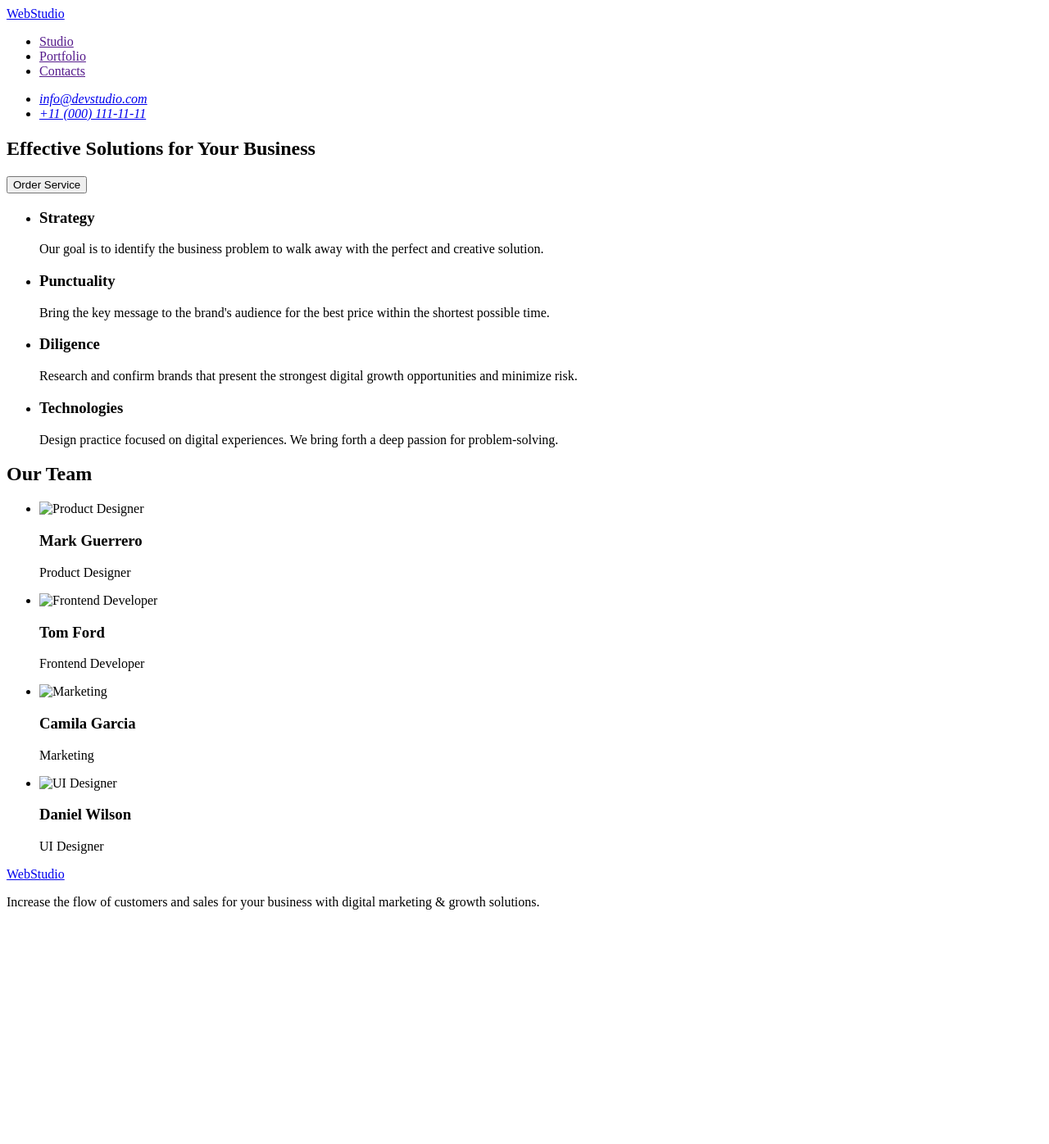
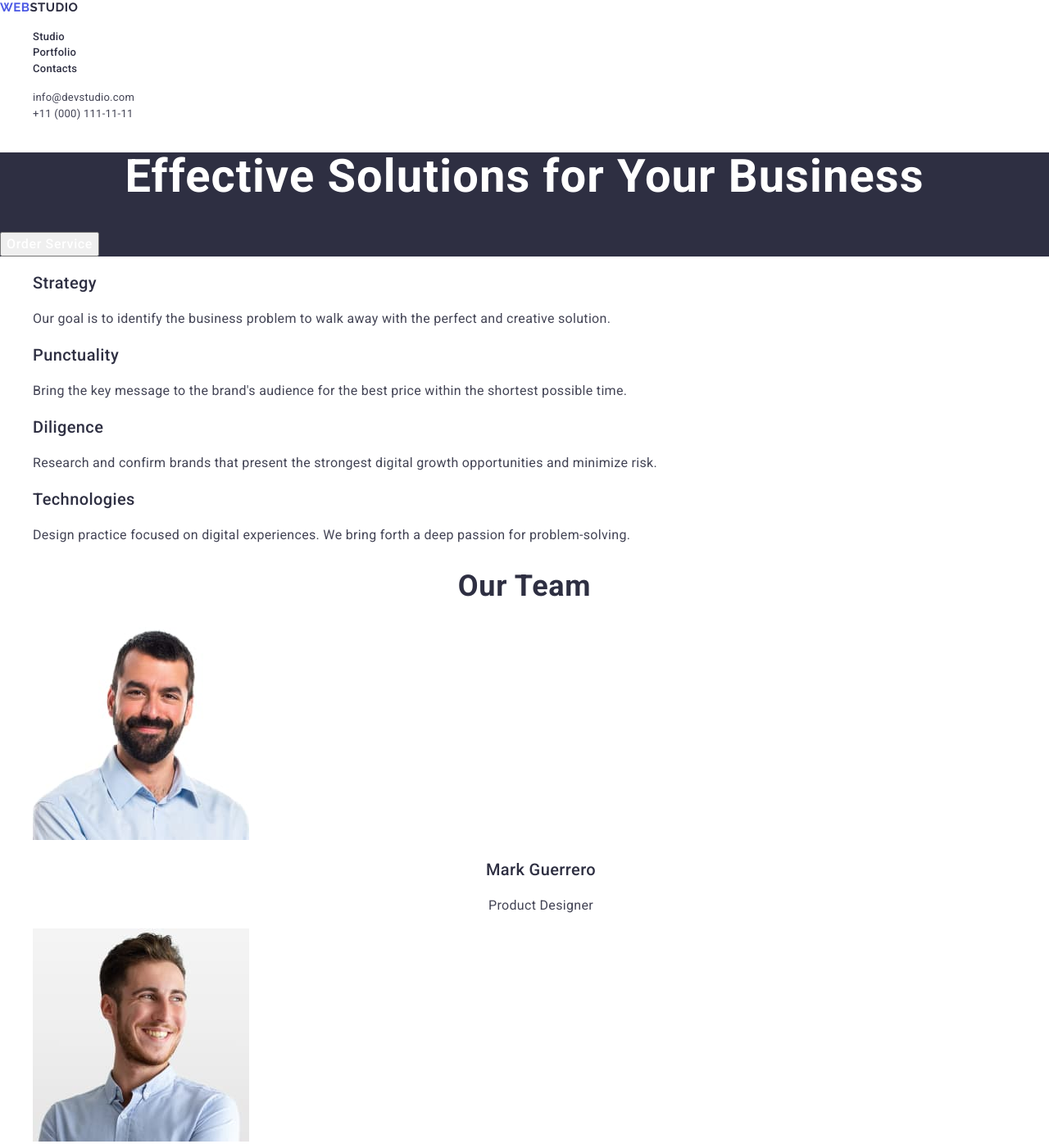
Before and after one commit to ivanvasilec/goit-markup-hw-02, a plain HTML site: page index.html in a window 1280 px wide. Shown: the top 1396 px of the page at 82% size. Before the commit the page ends 1126 px from the top, so only its background shows below. Drawn offline with nearby package versions, Linux system fonts and the light colour scheme.

Commit message:
goit-markup-hw-02

```diff
--- a/index.html
+++ b/index.html
@@ -5,27 +5,36 @@
     <meta charset="UTF-8">
     <meta name="viewport" content="width=device-width, initial-scale=1.0">
     <title>Document</title>
+    <link rel="preconnect" href="https://fonts.googleapis.com">
+    <link rel="preconnect" href="https://fonts.gstatic.com" crossorigin>
+    <link
+        href="https://fonts.googleapis.com/css2?family=Montserrat:wght@400;700&family=Raleway:wght@700&family=Roboto:wght@400;500;700&display=swap"
+        rel="stylesheet">
+        <link rel="stylesheet" href="https://cdnjs.cloudflare.com/ajax/libs/normalize/8.0.1/normalize.min.css"
+            integrity="sha512-NhSC1YmyruXifcj/KFRWoC561YpHpc5Jtzgvbuzx5VozKpWvQ+4nXhPdFgmx8xqexRcpAglTj9sIBWINXa8x5w=="
+            crossorigin="anonymous" referrerpolicy="no-referrer">
+    <link rel="stylesheet" href="styles.css">
 </head>
 
 <body>
     <header>
         <nav>
-            <a href="./index.html">WebStudio</a>
+            <a class="logo" href="./index.html">Web<span class="logo-part">Studio</span></a>
             <ul>
-                <li><a href="">Studio</a></li>
-                <li><a href="">Portfolio</a></li>
-                <li><a href="">Contacts</a></li>
+                <li><a class="nav-link" href="">Studio</a></li>
+                <li><a class="nav-link" href="">Portfolio</a></li>
+                <li><a class="nav-link" href="">Contacts</a></li>
             </ul>
         </nav>
-        <address>
+        <address class="address">
             <ul>
                 <li>
-                    <a href="mailto:info@devstudio.com" target="_blank" rel="noopener noreferrer nofollow">
+                    <a class="address-link" href="mailto:info@devstudio.com" target="_blank" rel="noopener noreferrer nofollow">
                         info@devstudio.com
                     </a>
                 </li>
                 <li>
-                    <a href="tel:+110001111111" target="_blank" rel="noopener noreferrer nofollow">
+                    <a class="address-link" href="tel:+110001111111" target="_blank" rel="noopener noreferrer nofollow">
                         +11 (000) 111-11-11
                     </a>
                 </li>
@@ -33,64 +42,101 @@
         </address>
     </header>
     <main>
-        <section>
-            <h1>Effective Solutions for Your Business</h1>
-            <button type="button">Order Service</button>
+        <!-- hero title -->
+        <section class="hero">
+            <h1 class="hero-title">Effective Solutions for Your Business</h1>
+            <button class="hero-order" type="button">Order Service</button>
         </section>
-        <section>
-            <h2 hidden>Strategy</h2>
-            <ul>
-                <li>
-                    <h3>Strategy</h3>
-                    <p>Our goal is to identify the business
+        <!-- advetages -->
+        <section class="adventages">
+            <ul class="adventages-list">
+                <li class="adventages-item">
+                    <h3 class="adventages-subtitle">Strategy</h3>
+                    <p class="adventages-item-text">Our goal is to identify the business
                         problem to walk away with the perfect and creative solution.</p>
                 </li>
-                <li>
-                    <h3>Punctuality</h3>
-                    <p>Bring the key message to the brand's audience for the best price within the shortest possible
+                <li class="adventages-item">
+                    <h3 class="adventages-subtitle">Punctuality</h3>
+                    <p class="adventages-item-text">Bring the key message to the brand's audience for the best price within the shortest possible
                         time.</p>
                 </li>
-                <li>
-                    <h3>Diligence</h3>
-                    <p>Research and confirm brands that present the strongest digital growth opportunities and minimize
+                <li class="adventages-item">
+                    <h3 class="adventages-subtitle">Diligence</h3>
+                    <p class="adventages-item-text">Research and confirm brands that present the strongest digital growth opportunities and minimize
                         risk.</p>
                 </li>
-                <li>
-                    <h3>Technologies</h3>
-                    <p>Design practice focused on digital experiences. We bring forth a deep passion for
+                <li class="adventages-item">
+                    <h3 class="adventages-subtitle">Technologies</h3>
+                    <p class="adventages-item-text">Design practice focused on digital experiences. We bring forth a deep passion for
                         problem-solving.</p>
                 </li>
             </ul>
         </section>
-        <section>
-            <h2>Our Team</h2>
-            <ul>
-                <li>
-                    <img src="./images1.jpg" alt="Product Designer" width="264" height="260">
-                    <h3>Mark Guerrero</h3>
-                    <p>Product Designer</p>
+        <!-- Team -->
+        <section class="team">
+            <h2 class="team-item">Our Team</h2>
+            <ul class="team-list-title">
+                <li class="team-list">
+                    <img src="./img/images1.jpg" alt="Product Designer" width="264" height="260" class="team-item-picture">
+                    <h3 class="team-item-title">Mark Guerrero</h3>
+                    <p class="team-item-text">Product Designer</p>
                 </li>
-                <li>
-                    <img src="./images2.jpg" alt="Frontend Developer" width="264" height="260">
-                    <h3>Tom Ford</h3>
-                    <p>Frontend Developer</p>
+                <li class="team-list">
+                    <img src="./img/images2.jpg" alt="Frontend Developer" width="264" height="260" class="team-item-picture">
+                    <h3 class="team-item-title">Tom Ford</h3>
+                    <p class="team-item-text">Frontend Developer</p>
                 </li>
-                <li>
-                    <img src="./images3.jpg" alt="Marketing" width="264" height="260">
-                    <h3>Camila Garcia</h3>
-                    <p>Marketing</p>
+                <li class="team-list">
+                    <img src="./img/images3.jpg" alt="Marketing" width="264" height="260" class="team-item-picture">
+                    <h3 class="team-item-title">Camila Garcia</h3>
+                    <p class="team-item-text">Marketing</p>
+                <li class="team-list">
+                    <img src="./img/images4.jpg" alt="UI Designer" width="264" height="260" class="team-item-picture">
+                    <h3 class="team-item-title">Daniel Wilson</h3>
+                    <p class="team-item-text">UI Designer</p>
                 </li>
-                <li>
-                    <img src="./images4.jpg" alt="UI Designer" width="264" height="260">
-                    <h3>Daniel Wilson</h3>
-                    <p>UI Designer</p>
+            </ul>
+        </section>
+        <!-- section  Portfolio-->
+        <section class="portfolio">
+            <h2 class="portfolio-item">Our Portfolio</h2>
+            <ul class="portfolio-item-title">
+                <li class="portfolio-list">
+                    <img src="./img/img(12).jpg" alt="App" width="360" height="300" class="portfolio-images">
+                    <h3 class="portfolio-item-list">Banking App</h3>
+                    <p class="portfolio-title">App</p>
+                </li>
+                <li class="portfolio-list">
+                    <img src="./img/img(11).jpg" alt="Cashless Payment"  width="360" height="300" class="portfolio-images">
+                    <h3 class="portfolio-item-list">Cashless Payment</h3>
+                    <p class="portfolio-title">Marketing</p>
+                </li>
+                <li class="portfolio-list">
+                    <img src="./img/img(10).jpg" alt="App"  width="360" height="300" class="portfolio-images">
+                    <h3 class="portfolio-item-list">Meditation App</h3>
+                    <p class="portfolio-title">App</p>
+                </li>
+                <li class="portfolio-list">
+                    <img src="./img/img(9).jpg" alt="Marketing"  width="360" height="300" class="portfolio-images">
+                    <h3 class="portfolio-item-list">Taxi Service</h3>
+                    <p class="portfolio-title">Marketing</p>
+                </li>
+                <li class="portfolio-list">
+                    <img src="./img/img(8).jpg" alt="Design"  width="360" height="300" class="portfolio-images">
+                    <h3 class="portfolio-item-list">Screen Illustrations</h3>
+                    <p class="portfolio-title">Design</p>
+                </li>
+                <li class="portfolio-list">
+                    <img src="./img/img(7).jpg" alt="Marketing"  width="360" height="300" class="portfolio-images">
+                    <h3 class="portfolio-item-list">Online Courses</h3>
+                    <p class="portfolio-title">Marketing</p>
                 </li>
             </ul>
         </section>
     </main>
-    <footer>
-        <a href="./index.html">WebStudio</a>
-        <p>Increase the flow of customers and sales for your business with digital marketing & growth solutions.</p>
+    <footer class="footer">
+        <a class="footer-list" href="./index.html">Web<span class="footer-list-item">Studio</span></a>
+        <p class="footer-title">Increase the flow of customers and sales for your business with digital marketing & growth solutions.</p>
     </footer>
 
 </body>
--- /dev/null
+++ b/styles.css
@@ -0,0 +1,192 @@
+body {
+    font-family: roboto, sans-serif;
+     color: #434455;
+     background-color: #fff;
+}
+a {
+    text-decoration: none;
+}
+ul, ol {
+    list-style: none;
+}
+.logo {
+    font-family: Raleway, sans-serif;
+    font-weight: 700;
+        font-size: 15px;
+        line-height: 1.16667;
+        letter-spacing: 0.03em;
+        text-transform: uppercase;
+        color: #4d5ae5;
+}
+.logo-part{
+    color: #2e2f42;
+}
+.nav-link{
+    font-weight: 500;
+        font-size: 13px;
+        line-height: 1.5;
+        letter-spacing: 0.02em;
+        color: #2e2f42;
+}
+.nav-link:hover,
+.nav-link:focus{
+    color: #404bbf;
+}
+.address{
+    font-style: normal;
+}
+.address-link{
+        font-size: 13px;
+        line-height: 1.5;
+        letter-spacing: 0.02em;
+        color: #434455;
+}
+.address-link:hover,
+.address-link:focus{
+    color: #404bbf;
+}
+/* hero  */
+.hero {
+    background: #2e2f42;
+}
+
+.hero-title {
+    font-weight: 700;
+        font-size: 56px;
+        line-height: 1.07;
+        letter-spacing: 0.02em;
+        text-align: center;
+        color: #fff;
+}
+
+.hero-order {
+    font-weight: 500;
+        font-size: 16px;
+        line-height: 1.5;
+        letter-spacing: 0.04em;
+        color: #fff;
+}
+/* advetages */
+
+.adventages {}
+
+.adventages-list {}
+
+.adventages-item {}
+
+.adventages-subtitle {
+font-weight: 500;
+    font-size: 20px;
+    line-height: 1.2;
+    letter-spacing: 0.02em;
+    color: #2e2f42;
+}
+
+.adventages-item-text {
+    font-weight: 400;
+        font-size: 16px;
+        line-height: 1.5;
+        letter-spacing: 0.02em;
+        color: #434455;
+}
+
+/* Team */
+
+.team {}
+
+.team-item {
+    font-weight: 700;
+        font-size: 36px;
+        line-height: 1.11111;
+        letter-spacing: 0.02em;
+        text-transform: capitalize;
+        text-align: center;
+        color: #2e2f42;
+}
+
+.team-list-title {}
+
+.team-list {}
+
+.team-item-picture {}
+
+.team-item-title {
+    font-weight: 500;
+        font-size: 20px;
+        line-height: 1.2;
+        letter-spacing: 0.02em;
+        text-align: center;
+        color: #2e2f42;
+}
+
+.team-item-text {
+    font-weight: 400;
+        font-size: 16px;
+        line-height: 1.5;
+        letter-spacing: 0.02em;
+        text-align: center;
+        color: #434455;
+}
+/* Portfolio */
+
+.portfolio {}
+
+.portfolio-item {
+    font-weight: 700;
+        font-size: 36px;
+        line-height: 1.11111;
+        letter-spacing: 0.02em;
+        text-transform: capitalize;
+        text-align: center;
+        color: #2e2f42;
+}
+
+.portfolio-item-title {}
+
+.portfolio-list {}
+
+.portfolio-images {}
+
+.portfolio-item-list {
+    font-family: "Roboto", sans-serif;
+        font-weight: 500;
+        font-size: 20px;
+        line-height: 1.2;
+        letter-spacing: 0.02em;
+        color: #2e2f42;
+}
+
+.portfolio-title {
+    font-weight: 400;
+        font-size: 16px;
+        line-height: 1.5;
+        letter-spacing: 0.02em;
+        color: #434455;
+}
+
+/* Footer */
+
+.footer {}
+
+.footer-list {
+    font-weight: 700;
+    font-size: 18px;
+    line-height: 1.17;
+    letter-spacing: 0.03em;
+    text-transform: uppercase;
+    color: #4d5ae5;}
+
+.footer-list-item {
+    font-weight: 700;
+    font-size: 18px;
+    line-height: 1.17;
+    letter-spacing: 0.03em;
+    text-transform: uppercase;
+    color: #f4f4fd;}
+
+.footer-title {
+    font-weight: 400;
+    font-size: 16px;
+    line-height: 1.5;
+    letter-spacing: 0.02em;
+    color: #f4f4fd;}
```
Also changed, not shown: img/images1.jpg (added), img/images2.jpg (added), img/images3.jpg (added), img/images4.jpg (added), img/img(10).jpg (added), img/img(11).jpg (added), img/img(12).jpg (added), img/img(7).jpg (added), img/img(8).jpg (added), img/img(9).jpg (added).
